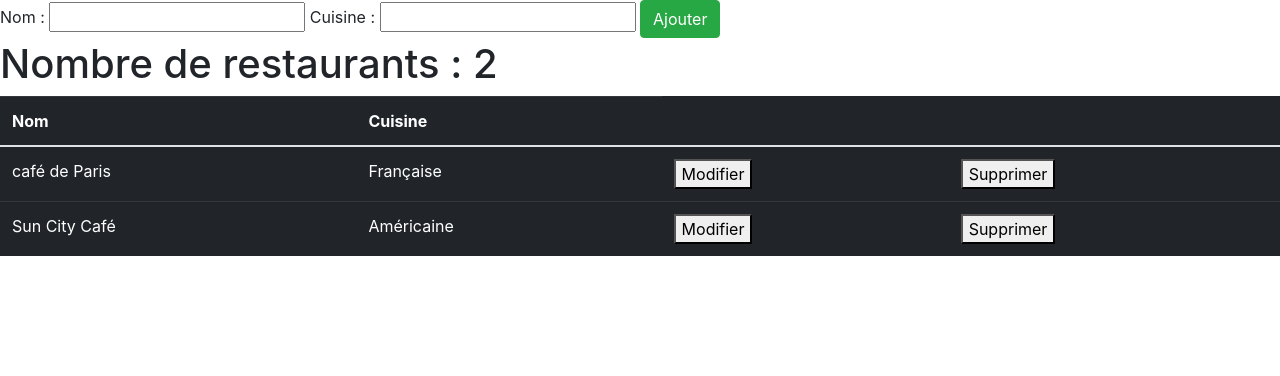
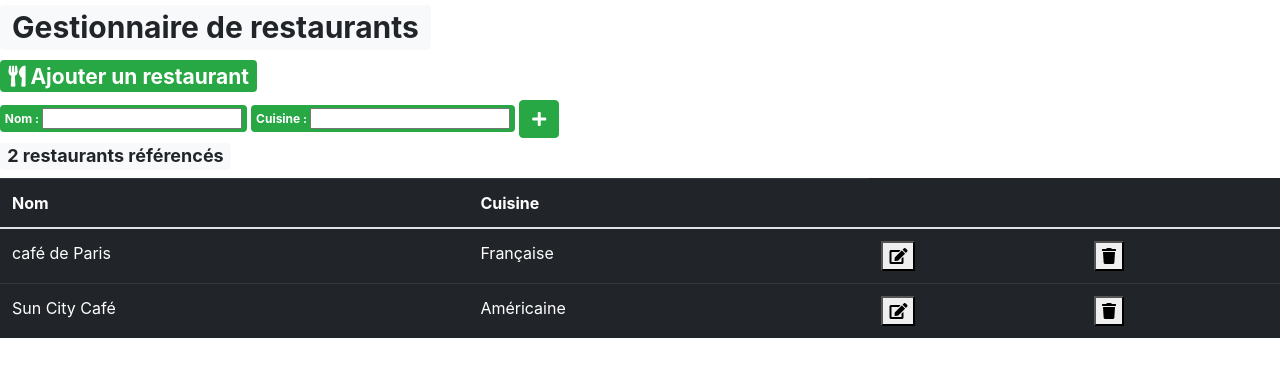
Before and after one commit to sosaaavage/TP-JavaScript-et-HTML-5-introduction-nodeJS-Express-mongoDB, a plain HTML site: page client/index.html in a window 1280 px wide. Drawn offline with nearby package versions, Linux system fonts and the light colour scheme; no server answers.

Commit message:
update style with bootstrap and fontawsome

```diff
--- a/client/index.html
+++ b/client/index.html
@@ -9,24 +9,26 @@
 
     <script src="js/script.js"></script>
     <link rel="stylesheet" href="https://stackpath.bootstrapcdn.com/bootstrap/4.1.3/css/bootstrap.min.css" integrity="sha384-MCw98/SFnGE8fJT3GXwEOngsV7Zt27NXFoaoApmYm81iuXoPkFOJwJ8ERdknLPMO" crossorigin="anonymous">
-
+    <link rel="stylesheet" href="https://use.fontawesome.com/releases/v5.5.0/css/all.css" integrity="sha384-B4dIYHKNBt8Bc12p+WXckhzcICo0wtJAoU8YZTY5qE0Id1GSseTk6S+L3BlXeVIU" crossorigin="anonymous">
     <title>Gestionnaire restaurants VueJS</title>
 </head>
 
 <body>
 <div id="app">
+    <h1><span class="badge badge-light">Gestionnaire de restaurants</span></h1>
     <form v-on:submit="ajouterRestaurant">
-        <label>
+        <h3><span class="badge badge-success"><i class="fas fa-utensils"></i> Ajouter un restaurant </span></h3>
+        <label class="badge badge-success">
             Nom : <input type="text" required v-model="nom">
         </label>
-        <label>
+        <label class="badge badge-success">
             Cuisine : <input type="text" required v-model="cuisine">
         </label>
 
-        <button class="btn btn-success">Ajouter</button>
+        <button class="btn btn-success"><i class="fas fa-plus"></i></button>
     </form>
 
-    <h1>Nombre de restaurants : {{restaurants.length}}</h1>
+    <h4><span class="badge badge-light">{{restaurants.length}} restaurants référencés</span></h4>
     <table class="table table-dark">
         <tr>
             <th>Nom</th>
@@ -38,12 +40,12 @@
                 <td> {{r.cuisine}}</td>
                 <td>
                 <div id="example-2">
-                    <button v-on:click="modifierRestaurant(index)">Modifier</button>
+                    <button v-on:click="modifierRestaurant(index)"><i class="fas fa-edit"></i></button>
                     </div>
                 </td>
                 <td>
                 <div id="example-3">
-                    <button v-on:click="supprimerRestaurant(index)">Supprimer</button>
+                    <button v-on:click="supprimerRestaurant(index)"><i class="fas fa-trash"></i></button>
                 </div>
                 </td>
             </tr>
--- a/client/js/script.js
+++ b/client/js/script.js
@@ -18,7 +18,6 @@ function init() {
             cuisine: ''
         },
         mounted(){
-                console.log("zboub");
                 this.getRestaurants();
         },
         methods: {
@@ -71,9 +70,6 @@ function init() {
                 );
                 this.nom = "";
                 this.cuisine = "";
-            },
-            getColor(index) {
-                return (index % 2) ? 'lightBlue' : 'pink';
             }
         }
     })
```
